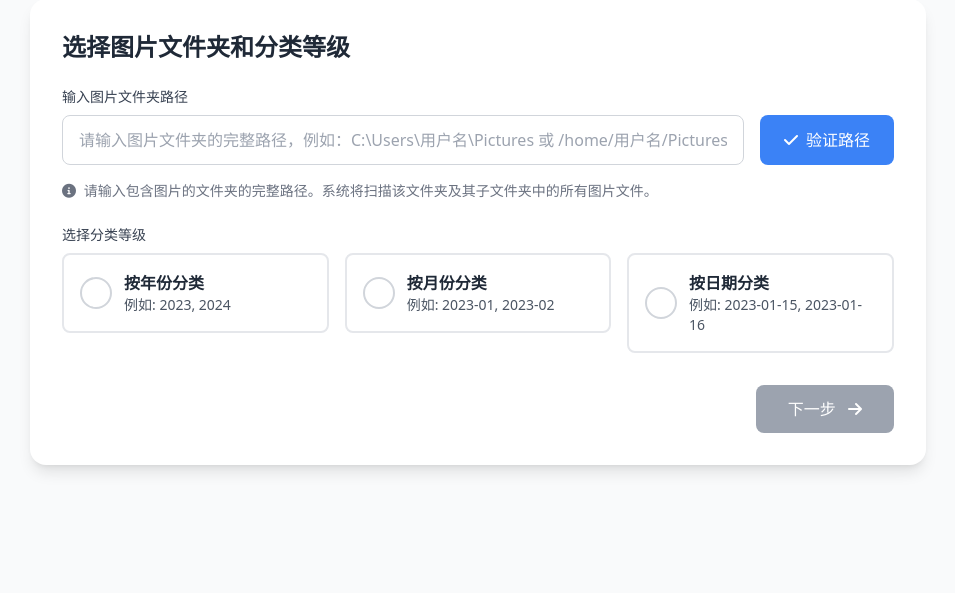
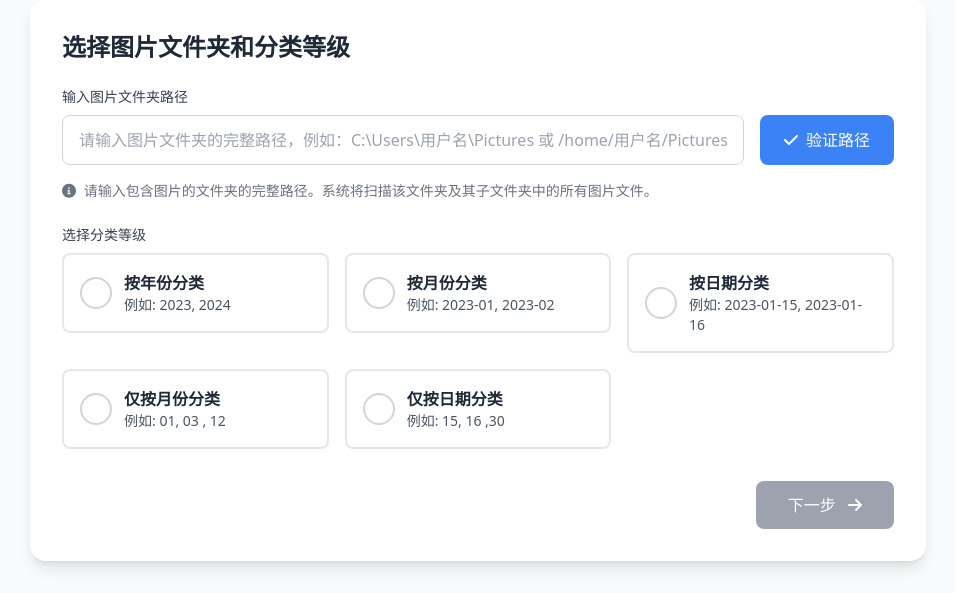
Before and after one commit to Athenavi/photo-gallery, a Flask app: template templates/archive-index.html in a window 1280 px wide. Shown: the part 289-882 px from the top of the page, without its empty margins (162-1117 px from the left). Before the commit the page ends 761 px from the top, so only its background shows below. Run offline with Flask 3, Linux system fonts and the light colour scheme; the template is opened without the code that fills it, so the values that code supplies are empty; some libraries are stand-ins or nearby versions.

```diff
--- a/archive.py
+++ b/archive.py
@@ -107,6 +107,10 @@ def select_folder():
                 categories.add(f"{mod_time.year}-{mod_time.month:02d}")
             elif level == 'date':
                 categories.add(f"{mod_time.year}-{mod_time.month:02d}-{mod_time.day:02d}")
+            elif level == 'only_month':
+                categories.add(f"{mod_time.month:02d}")
+            elif level == 'only_date':
+                categories.add(f"{mod_time.day:02d}")
         except Exception as e:
             print(f"处理文件 {image['name']} 的时间信息时出错: {e}")
 
--- a/templates/archive-index.html
+++ b/templates/archive-index.html
@@ -135,6 +135,38 @@
                                 </div>
                             </label>
                         </div>
+                        <div class="classification-option relative">
+                            <input type="radio" name="level" value="only_month" id="level-only_month"
+                                   class="hidden peer">
+                            <label for="level-only_month"
+                                   class="block p-4 border-2 border-gray-200 rounded-lg cursor-pointer peer-checked:border-blue-500 peer-checked:bg-blue-50 hover:border-gray-300 transition-all">
+                                <div class="flex items-center">
+                                    <div class="w-8 h-8 rounded-full border-2 border-gray-300 peer-checked:border-blue-500 flex items-center justify-center mr-3">
+                                        <div class="w-4 h-4 rounded-full bg-blue-500 hidden peer-checked:block"></div>
+                                    </div>
+                                    <div>
+                                        <h3 class="font-semibold text-gray-800">仅按月份分类</h3>
+                                        <p class="text-sm text-gray-600">例如: 01, 03 , 12</p>
+                                    </div>
+                                </div>
+                            </label>
+                        </div>
+                        <div class="classification-option relative">
+                            <input type="radio" name="level" value="only_date" id="level-only_date" class="hidden peer">
+                            <label for="level-only_date"
+                                   class="block p-4 border-2 border-gray-200 rounded-lg cursor-pointer peer-checked:border-blue-500 peer-checked:bg-blue-50 hover:border-gray-300 transition-all">
+                                <div class="flex items-center">
+                                    <div class="w-8 h-8 rounded-full border-2 border-gray-300 peer-checked:border-blue-500 flex items-center justify-center mr-3">
+                                        <div class="w-4 h-4 rounded-full bg-blue-500 hidden peer-checked:block"></div>
+                                    </div>
+                                    <div>
+                                        <h3 class="font-semibold text-gray-800">仅按日期分类</h3>
+                                        <p class="text-sm text-gray-600">例如: 15, 16 ,30</p>
+                                    </div>
+                                </div>
+                            </label>
+                        </div>
+
                     </div>
                 </div>
             </div>
```
